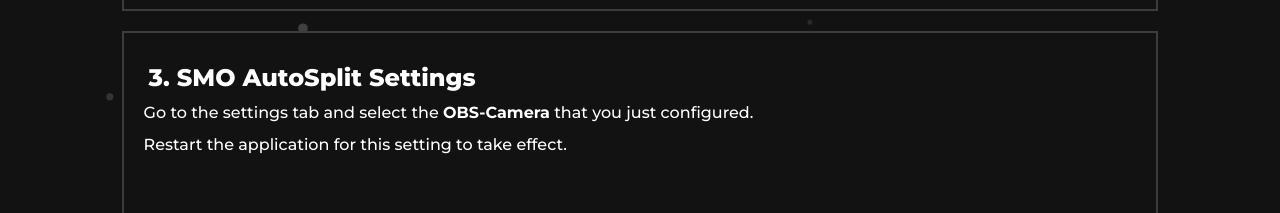
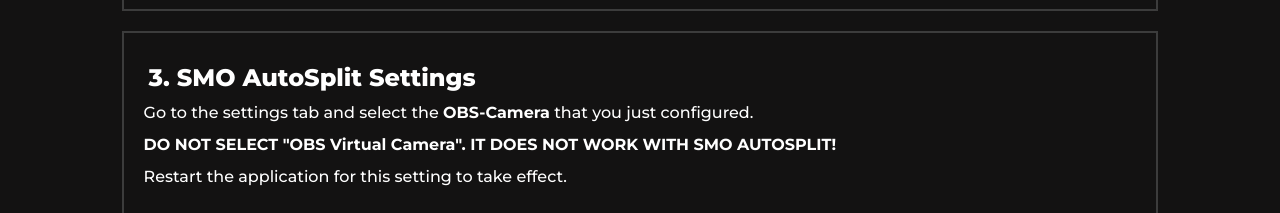
Before and after one commit to LordAsdi/SMO_AutoSplit, a plain HTML site: page docs/getting_started.html in a window 1280 px wide. Shown: the part 1240-1453 px from the top of the page. Drawn offline with nearby package versions, Linux system fonts and the light colour scheme.

Commit message:
Update website getting started page

```diff
--- a/docs/getting_started.html
+++ b/docs/getting_started.html
@@ -64,6 +64,7 @@
                     <div class="getStartedDiv divLeft">
                         <h2>3. SMO AutoSplit Settings</h2>
                         <section>Go to the settings tab and select the <b>OBS-Camera</b> that you just configured.</section>
+                        <section><b>DO NOT SELECT "OBS Virtual Camera". IT DOES NOT WORK WITH SMO AUTOSPLIT!</b></section>
                         <section>Restart the application for this setting to take effect.</section>
                         <!--<section>If there are any borders around the gameplay footage, click on "Edit Crop Area".</section>
                         <section>Crop the gameplay footage pixel perfectly. Make sure the resolution of the cropped gameplay footage is at least 850x480 pixels.</section>-->
```
